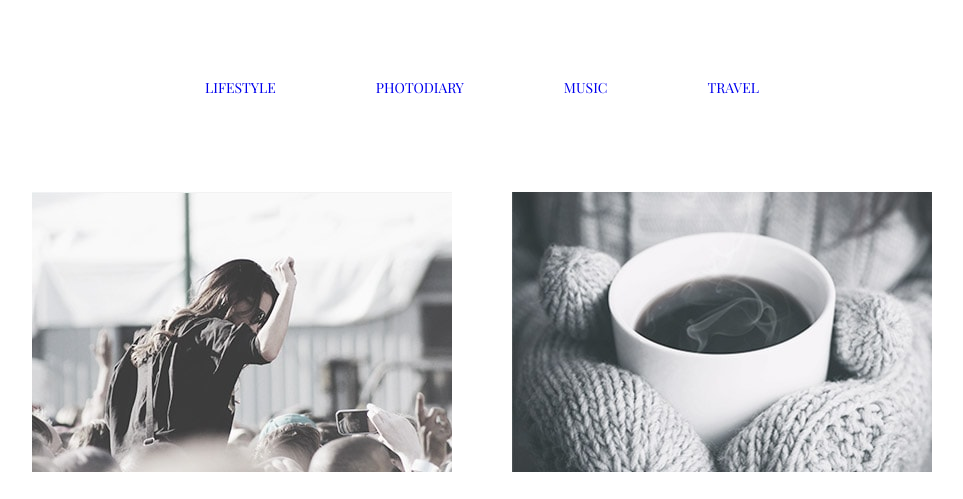
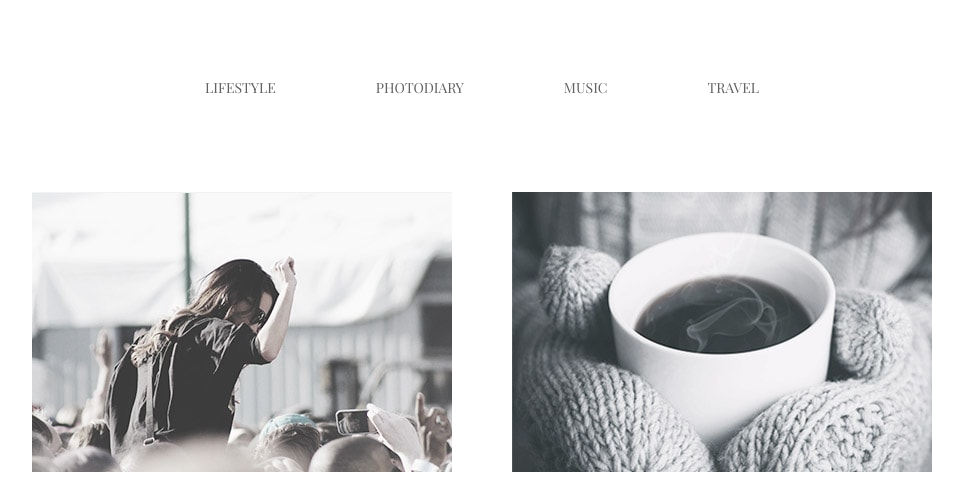
Before and after one commit to IlliaKarpoff/goit-fec-module-3, a plain HTML site: page index.html in a window 1280 px wide. Shown: the top 499 px of the page, without its empty margins (158-1121 px from the left). Drawn offline with nearby package versions, Linux system fonts and the light colour scheme; a web font is replaced by a local one.

Commit message:
mentor's edits

```diff
--- a/css/style.css
+++ b/css/style.css
@@ -32,13 +32,13 @@ body {
 }
 .nav-list-item {
   display: inline-block;
-  list-style: none */
+  list-style: none;
   margin: 0px;
   font-size: 14px;
-  cursor: pointer; */
+  cursor: pointer;
 }
 .nav-list-item a {
-  display: inline-block; */
+  display: inline-block;
   color: #626262;
   text-transform: uppercase;
   text-decoration: none;
@@ -47,7 +47,7 @@ body {
 .nav-list-item a:hover,
 .nav-list-item a:focus {
   color: #03a9f4;
-  text-shadow: 0px 3px 7px rgba(0, 0, 0, 0.35);
+  /* text-shadow: 0px 3px 7px rgba(0, 0, 0, 0.35); */
 }
 
 /* MAIN */
```
